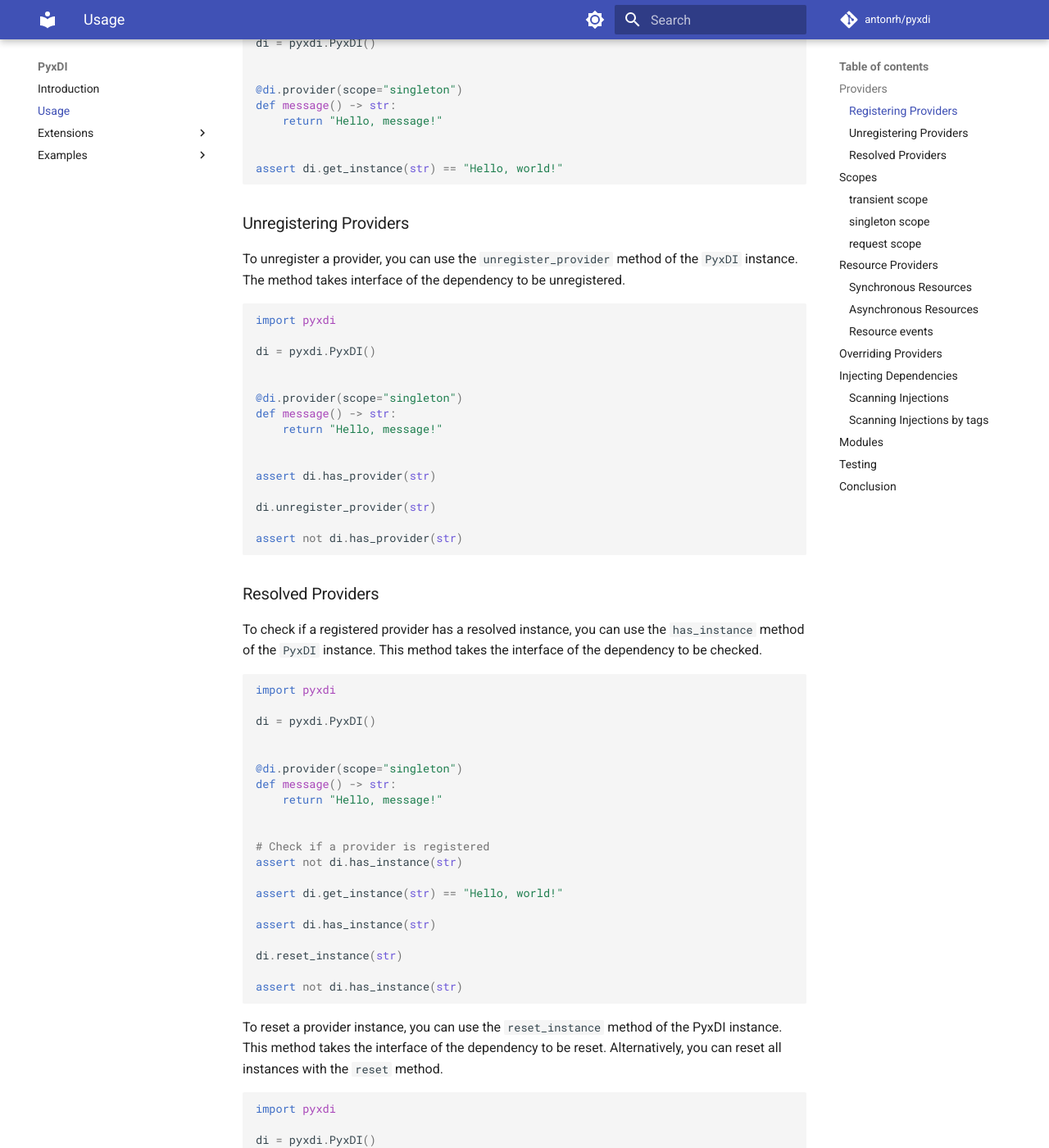
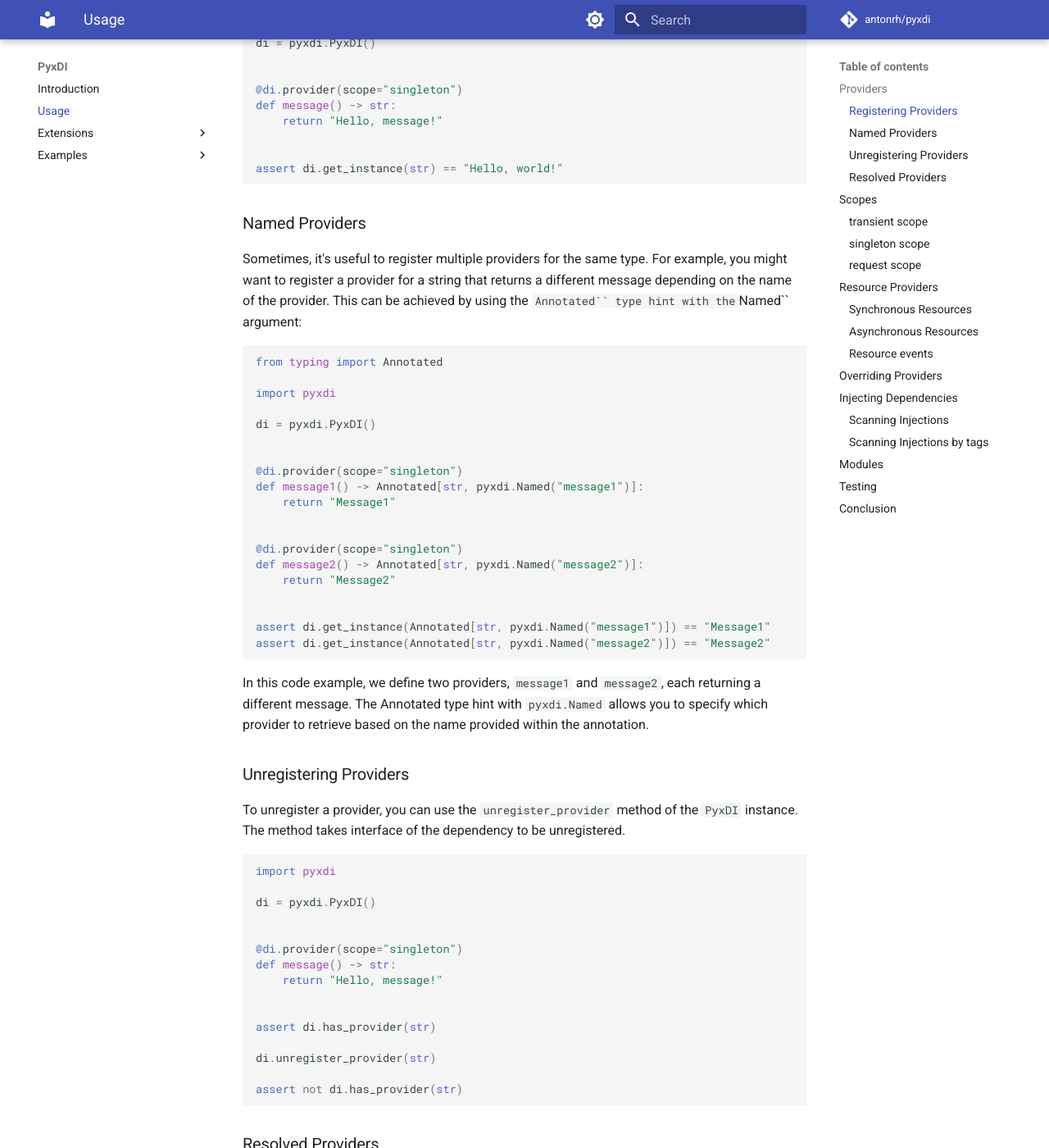
Before and after one commit to antonrh/anydi, an MkDocs documentation site: the page built from docs/usage.md, in a window 1280 px wide and 1400 px high, scrolled down 816 px. Shown: the whole window at 82% size. Built offline with MkDocs 1.6.1 and Material for MkDocs 9.7.7, drawn with Linux system fonts in a browser that asks for light colours; comment, search, counter and statistics services are not loaded.

Commit message:
Updated named dependency

````diff
--- a/docs/usage.md
+++ b/docs/usage.md
@@ -40,6 +40,35 @@ def message() -> str:
 
 assert di.get_instance(str) == "Hello, world!"
 ```
+
+### Named Providers
+
+Sometimes, it's useful to register multiple providers for the same type. For example, you might want to register a provider for a string that returns a different message depending on the name of the provider. This can be achieved by using the `Annotated`` type hint with the `Named`` argument:
+
+```python
+from typing import Annotated
+
+import pyxdi
+
+di = pyxdi.PyxDI()
+
+
+@di.provider(scope="singleton")
+def message1() -> Annotated[str, pyxdi.Named("message1")]:
+    return "Message1"
+
+
+@di.provider(scope="singleton")
+def message2() -> Annotated[str, pyxdi.Named("message2")]:
+    return "Message2"
+
+
+assert di.get_instance(Annotated[str, pyxdi.Named("message1")]) == "Message1"
+assert di.get_instance(Annotated[str, pyxdi.Named("message2")]) == "Message2"
+```
+
+In this code example, we define two providers, `message1` and `message2`, each returning a different message. The Annotated type hint with `pyxdi.Named` allows you to specify which provider to retrieve based on the name provided within the annotation.
+
 
 ### Unregistering Providers
 
--- a/mkdocs.yml
+++ b/mkdocs.yml
@@ -26,11 +26,6 @@ nav:
     - FastAPI: extensions/fastapi.md
   - Examples:
     - Basic: examples/basic.md
-    - Flask: examples/flask.md
-    - Flask + SQLAlchemy: examples/flask_sqlalchemy.md
-    - FastAPI: examples/fastapi.md
-    - FastAPI + SQLAlchemy: examples/fastapi_sqlalchemy.md
-    - Django: examples/django.md
 
 markdown_extensions:
   - admonition
````
Also changed, not shown: README.md (+0 -4 lines), docs/examples/flask.md (deleted, +0 -1 lines), docs/examples/flask_sqlalchemy.md (deleted, +0 -1 lines), docs/examples/django.md (deleted), docs/examples/fastapi.md (deleted), docs/examples/fastapi_sqlalchemy.md (deleted), 1 other file.
